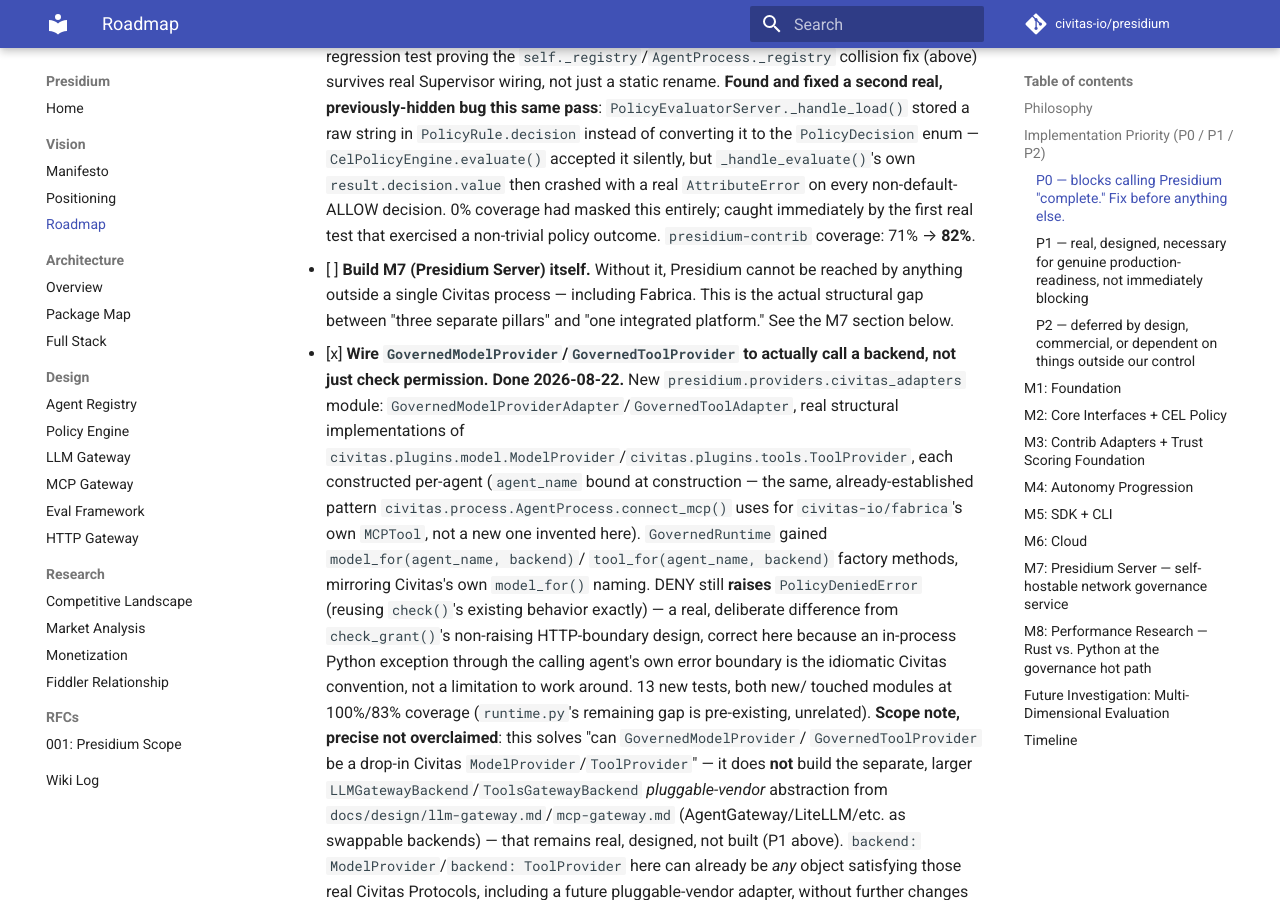
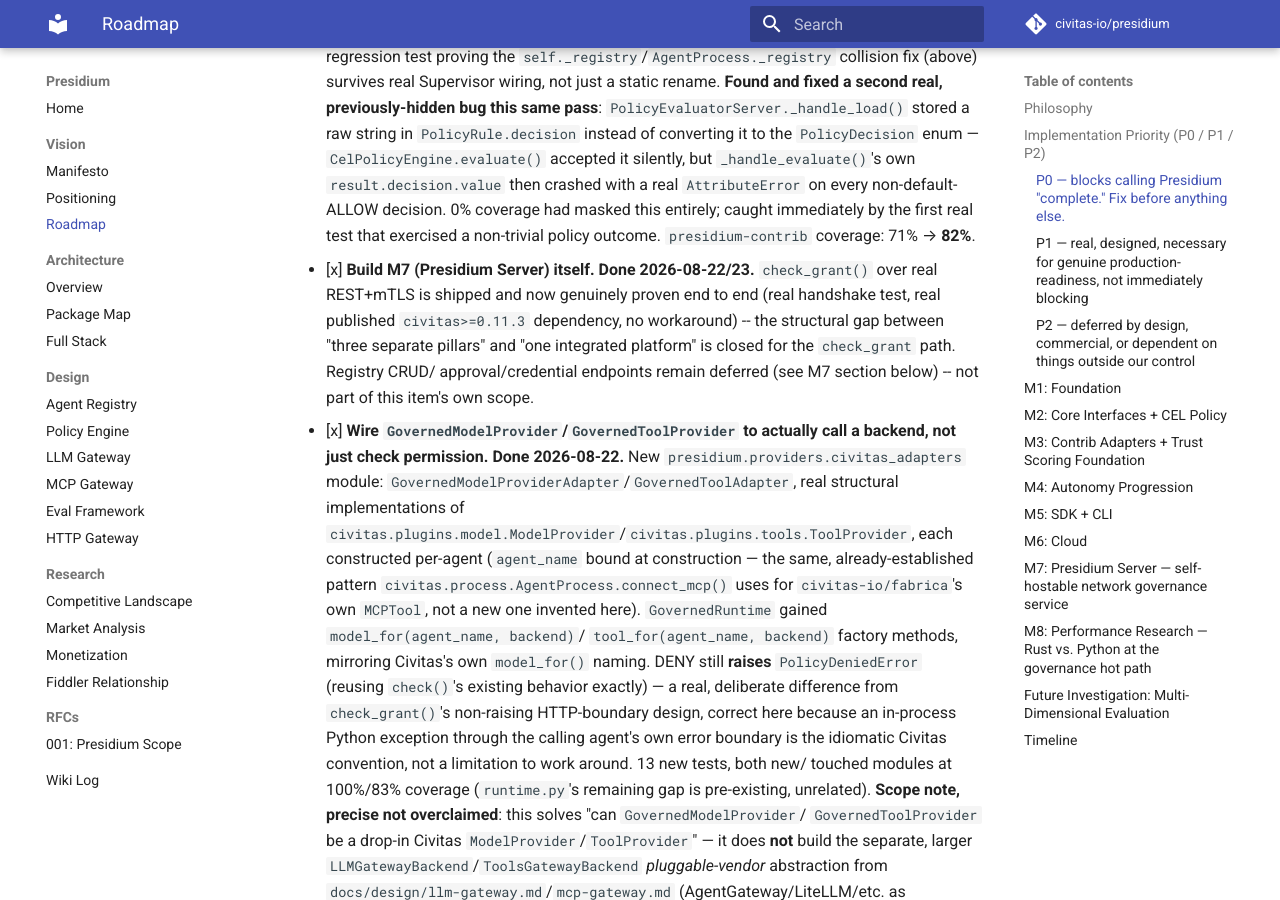
Before and after one commit to civitas-io/presidium, an MkDocs documentation site: the page built from docs/vision/roadmap.md, in a window 1280 px wide and 900 px high, scrolled down 1759 px. Built offline with MkDocs 1.6.1 and Material for MkDocs 9.7.7, drawn with Linux system fonts in a browser that asks for light colours; comment, search, counter and statistics services are not loaded.

Commit message:
docs: fix stale unchecked M7 P0 checkbox -- it's been done since 2026-08-22/23

```diff
--- a/docs/vision/roadmap.md
+++ b/docs/vision/roadmap.md
@@ -69,9 +69,12 @@
   `result.decision.value` then crashed with a real `AttributeError` on every non-default-ALLOW
   decision. 0% coverage had masked this entirely; caught immediately by the first real test that
   exercised a non-trivial policy outcome. `presidium-contrib` coverage: 71% → **82%**.
-- [ ] **Build M7 (Presidium Server) itself.** Without it, Presidium cannot be reached by anything
-  outside a single Civitas process — including Fabrica. This is the actual structural gap between
-  "three separate pillars" and "one integrated platform." See the M7 section below.
+- [x] **Build M7 (Presidium Server) itself.** **Done 2026-08-22/23.** `check_grant()` over real
+  REST+mTLS is shipped and now genuinely proven end to end (real handshake test, real published
+  `civitas>=0.11.3` dependency, no workaround) -- the structural gap between "three separate
+  pillars" and "one integrated platform" is closed for the `check_grant` path. Registry CRUD/
+  approval/credential endpoints remain deferred (see M7 section below) -- not part of this item's
+  own scope.
 - [x] **Wire `GovernedModelProvider`/`GovernedToolProvider` to actually call a backend, not just
   check permission.** **Done 2026-08-22.** New `presidium.providers.civitas_adapters` module:
   `GovernedModelProviderAdapter`/`GovernedToolAdapter`, real structural implementations of
```
